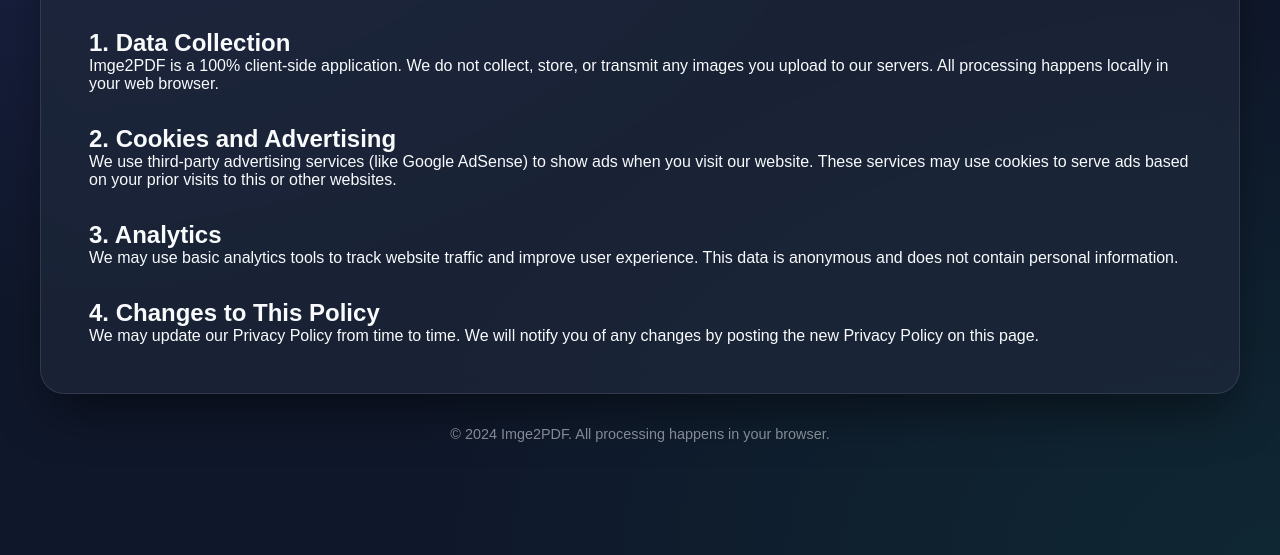
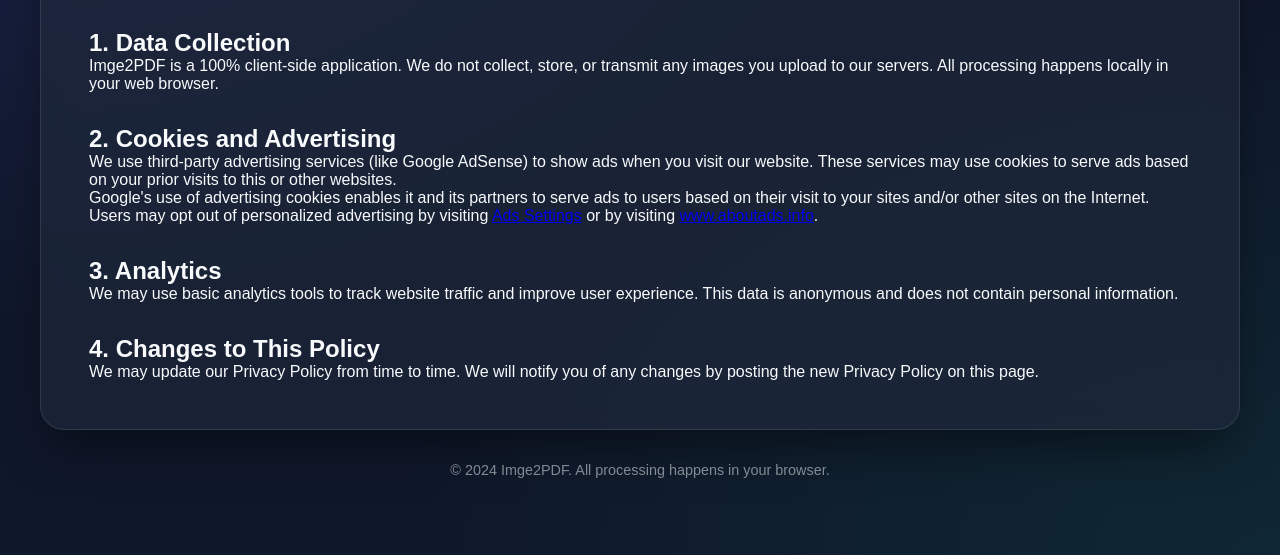
Before and after one commit to jahee24/image-to-pdf, a website built with Vite: page privacy-policy.html in a window 1280 px wide. Shown: the part 245-800 px from the top of the page. Built offline with nearby package versions, Linux system fonts and the light colour scheme.

Commit message:
chore: finalize GSC verification and sync privacy policy updates

```diff
--- a/main.js
+++ b/main.js
@@ -58,6 +58,7 @@
 dropZone.addEventListener('drop', handleDrop, false);
 fileInput.addEventListener('change', (e) => handleFiles(e.target.files), false);
 dropZone.addEventListener('click', () => {
+    console.log('--- Triggering file picker once ---');
     fileInput.click();
 });
 
--- a/privacy-policy.html
+++ b/privacy-policy.html
@@ -32,6 +32,11 @@
                 <p>We use third-party advertising services (like Google AdSense) to show ads when you visit our website.
                     These services may use cookies to serve ads based on your prior visits to this or other websites.
                 </p>
+                <p>Google's use of advertising cookies enables it and its partners to serve ads to users based on their
+                    visit to your sites and/or other sites on the Internet.</p>
+                <p>Users may opt out of personalized advertising by visiting <a
+                        href="https://www.google.com/settings/ads" target="_blank">Ads Settings</a> or by visiting <a
+                        href="https://www.aboutads.info" target="_blank">www.aboutads.info</a>.</p>
             </section>
             <section style="margin-top: 2rem;">
                 <h2>3. Analytics</h2>
```
